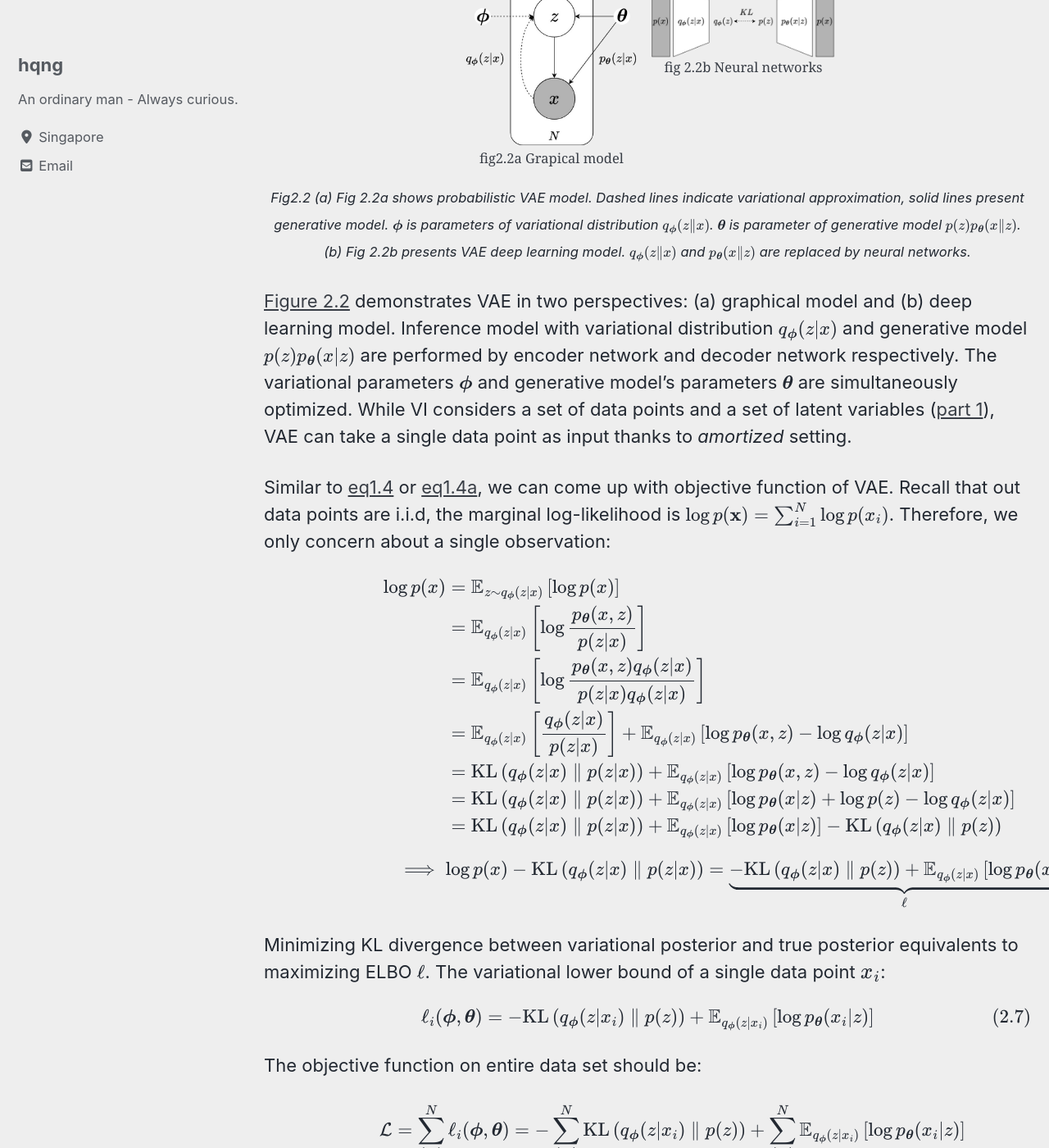
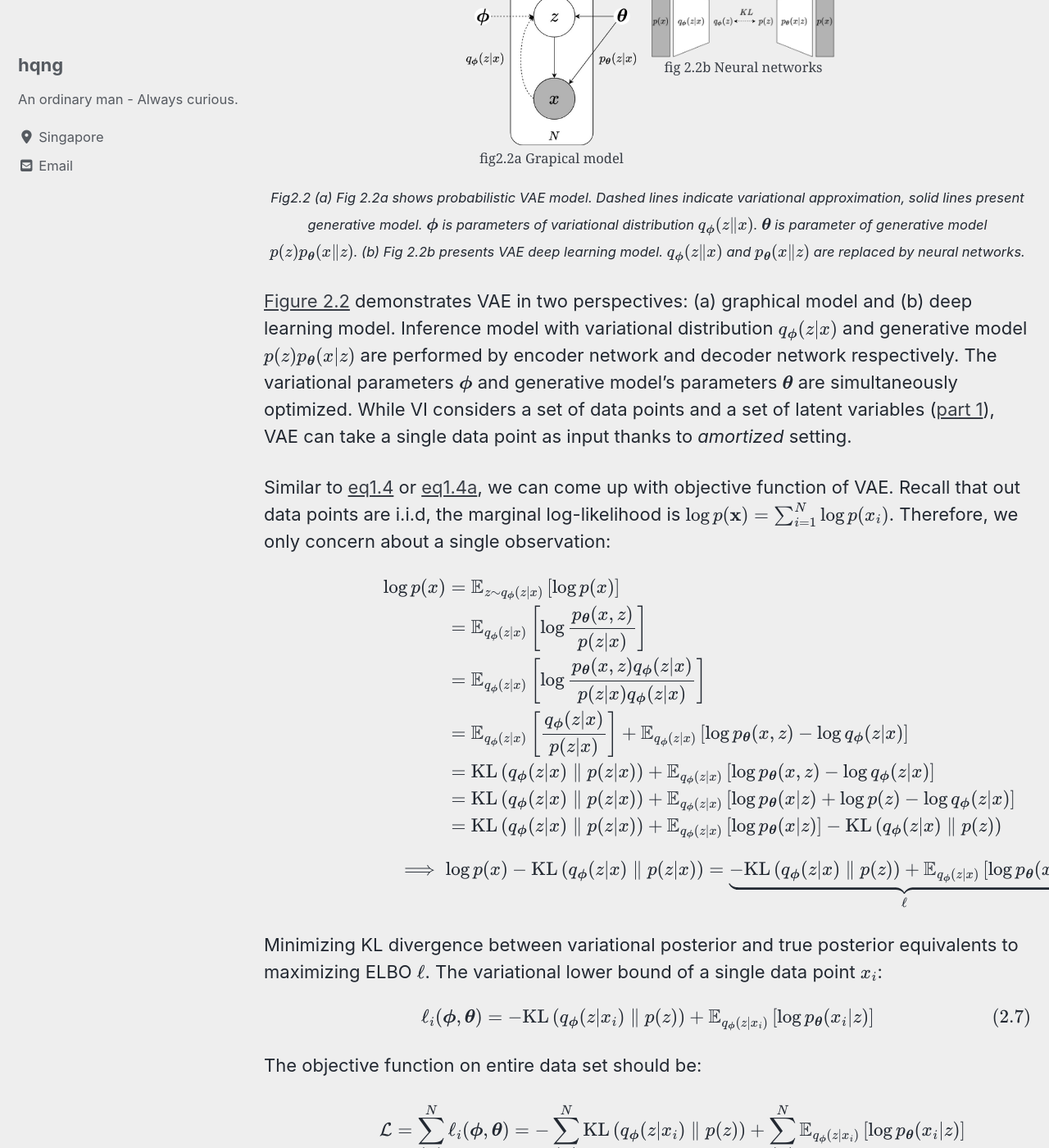
Before and after one commit to hqng/hqng.github.io, a Jekyll site: the page built from _posts/2019-08-25-OTandInference-p2.md, in a window 1280 px wide and 1400 px high, scrolled down 4510 px. Shown: the whole window at 82% size. Built offline with Jekyll 4.4.1, drawn with Linux system fonts in a browser that asks for light colours; cached includes are drawn as plain includes; nearby versions of some CDN libraries; formulas are drawn with MathJax 3; part of the change alters nothing that is shown; some of the changed text lies outside the part shown.

Commit message:
update format of inline equations

```diff
--- a/_posts/2019-08-12-OTandInference-p1.md
+++ b/_posts/2019-08-12-OTandInference-p1.md
@@ -96,7 +96,7 @@ $$ \small
 \end{align}
 $$
 {% endraw %}
-From ($\ref{eq1.4}$), the posterior $ \small p(\mathbf{z} | \mathbf{x})$ can be approximated by $q_{\boldsymbol{\theta}}(\mathbf{z})$ as long as we can find a parameters set $ \small \boldsymbol{\theta}$ to have $ \small \text{KL}(q_{\boldsymbol{\theta}}(\mathbf{z}) \parallel p(\mathbf{z} | \mathbf{x})) = 0$. Although fulfilling that requirement is practically impossible, we could still reach the KL divergence's minima. Hence, VI simply turns computing task of intractable posterior into optimization problem with following objective:
+From ($\ref{eq1.4}$), the posterior $ \small p(\mathbf{z} | \mathbf{x})$ can be approximated by $ \small q_{\boldsymbol{\theta}}(\mathbf{z})$ as long as we can find a parameters set $ \small \boldsymbol{\theta}$ to have $ \small \text{KL}(q_{\boldsymbol{\theta}}(\mathbf{z}) \parallel p(\mathbf{z} | \mathbf{x})) = 0$. Although fulfilling that requirement is practically impossible, we could still reach the KL divergence's minima. Hence, VI simply turns computing task of intractable posterior into optimization problem with following objective:
 <br>
 {% raw %}
 $$ \small
@@ -109,7 +109,7 @@ Note that $ \small \log p(\mathbf{x})$ is a constant quantity w.r.t $ \small \bo
 
 ### <a name="MFVI"></a> Mean-Field VI (MFVI)
 
-Choosing prior distribution leads to a trade-off between complexity and quality of posterior. We want an approximation that can express prior well yet must be simple enough to make itself tractable. A common choice is mean-field approximation, an adaption of mean-field theory in physics. Under mean-field assumption, MFVI factorizes $ \small q_{\boldsymbol{\theta}}(\mathbf{z})$ into $M$ factors where each factor is governed by its own parameter and is independent of others:
+Choosing prior distribution leads to a trade-off between complexity and quality of posterior. We want an approximation that can express prior well yet must be simple enough to make itself tractable. A common choice is mean-field approximation, an adaption of mean-field theory in physics. Under mean-field assumption, MFVI factorizes $ \small q_{\boldsymbol{\theta}}(\mathbf{z})$ into $ \small M$ factors where each factor is governed by its own parameter and is independent of others:
 <br>
 {% raw %}
 $$ \small
@@ -239,7 +239,7 @@ Various VI models are not feasible for big datasets, for instance, MFVI's updati
 </div>
 
 <div style="text-align: center;">
-<a name="fig1.1"></a> <sub> <i> Fig1.1: Graphical model of SVI: observations $ \small x_i$, local underlying variables $ \small z_i$s, global latent variable $ \small \mathbf{y}$, local variational parameter $ \small \theta_i$, global variational parameter $ \small \boldsymbol{\phi}$, hyper-parameter $ \small \alpha$. Dashed line indicate variational approximation. </i> </sub>
+<a name="fig1.1"></a> <sub> <i> Fig1.1: Graphical model of SVI: observations $x_i$, local underlying variables $z_i$s, global latent variable $\mathbf{y}$, local variational parameter $\theta_i$, global variational parameter $\boldsymbol{\phi}$, hyper-parameter $\alpha$. Dashed line indicate variational approximation. </i> </sub>
 </div>
 <br>
 Instead of only considering local (i.e. per data point) latent variable $ \small z_i$ and their corresponding variational parameter $ \small \theta_i$, SVI introduces global latent variable $ \small \mathbf{y}$ and global variational parameter $ \small \boldsymbol{\phi}$. In detail, we have $  \small \\{ z_i \text{s}, \mathbf{y} \\} $ as latent variables and $ \small \{ \theta_i, \boldsymbol{\phi} \} $ as variational parameter for $ \small i = 1, 2, \dots, N$ (recall that $ \small N$ is number of observations). Furthermore, we assume the model depends on a hyper-paremeter $ \small \alpha$. Unlike vanilla VI, SVI's objective is summed over contributions of all $ \small N$ individual data points. This setting allows stochastic optimization work. Later we will learn that VAE also adopts it. <br>
--- a/_posts/2019-08-25-OTandInference-p2.md
+++ b/_posts/2019-08-25-OTandInference-p2.md
@@ -59,7 +59,7 @@ This often results in very high variance estimate and impractical ([Blei *et al.
 
 The idea of reparameterization is to transform one distribution into another form by additive/multiplicative location-scale transformations, these are basically [co-ordinate transformations](http://blog.shakirm.com/2015/10/machine-learning-trick-of-the-day-4-reparameterisation-tricks/). This way, we can express diverse and flexible class of distributions in combination of multiple simpler terms. <br>
 
-We illustrate normal distribution case since it is widely used in machine learning and also appears in VAE. Given variable $z$ drawn from normal distribution and standard Gaussian noise $\varepsilon$, $z$ can be reparameterized by following transformation:
+We illustrate normal distribution case since it is widely used in machine learning and also appears in VAE. Given variable $ \small z$ drawn from normal distribution and standard Gaussian noise $ \small \varepsilon$, $ \small z$ can be reparameterized by following transformation:
 <br>
 {% raw %}
 $$ \small
@@ -95,7 +95,7 @@ $$ \small
 \end{alignat}
 $$
 {% endraw %}
-Here $ \small \theta$ is the set of parameters and $g(\varepsilon, \theta)$ is the transformation. $ \small q_{\theta}(z)$ and $ \small q(\varepsilon)$ are density functions of distribution of $ \small z$ and $ \small \varepsilon$ respectively. For instance, when $ \small z$ has normal distribution, $\theta$ would be $ \small \{\mu, \sigma \}$ and $ \small g(\varepsilon, \theta)$ would be equation ($\ref{eq2.2}$). <br>
+Here $ \small \theta$ is the set of parameters and $g(\varepsilon, \theta)$ is the transformation. $ \small q_{\theta}(z)$ and $ \small q(\varepsilon)$ are density functions of distribution of $ \small z$ and $ \small \varepsilon$ respectively. For instance, when $ \small z$ has normal distribution, $ \small \theta$ would be $ \small \{\mu, \sigma \}$ and $ \small g(\varepsilon, \theta)$ would be equation ($\ref{eq2.2}$). <br>
 <br>
 Gradient in ($\ref{eq2.3}$) now can be acquired using Monte Carlo estimation. Monte Carlo method allows us to estimate result of certain tasks by performing deterministic computation on large number of inputs that are sampled from a probability distribution on pre-defined domain. It eases the worry of analytically computing intractable quantity. For integral task, it is simple and straightforward:
 <br>
@@ -163,7 +163,7 @@ For simplicity, we only study VAE in setting of deep latent Gaussian model, i.e.
 </div>
 </html>
 <div style="text-align: center;">
-<a name="fig2.2"></a> <sub> <i> Fig2.2 (a) Fig 2.2a shows probabilistic VAE model. Dashed lines indicate variational approximation, solid lines present generative model. $ \small \boldsymbol{\phi}$ is parameters of variational distribution $ \small q_{\boldsymbol{\phi}}(z \| x)$. $ \small \boldsymbol{\theta}$ is parameter of generative model $ \small p(z) p_{\boldsymbol{\theta}}(x \| z) $. (b) Fig 2.2b presents VAE deep learning model. $ \small q_{\boldsymbol{\phi}}(z \| x)$ and $ \small p_{\boldsymbol{\theta}}(x \| z)$ are replaced by neural networks. </i> </sub>
+<a name="fig2.2"></a> <sub> <i> Fig2.2 (a) Fig 2.2a shows probabilistic VAE model. Dashed lines indicate variational approximation, solid lines present generative model. $\boldsymbol{\phi}$ is parameters of variational distribution $q_{\boldsymbol{\phi}}(z \| x)$. $\boldsymbol{\theta}$ is parameter of generative model $p(z) p_{\boldsymbol{\theta}}(x \| z) $. (b) Fig 2.2b presents VAE deep learning model. $q_{\boldsymbol{\phi}}(z \| x)$ and $p_{\boldsymbol{\theta}}(x \| z)$ are replaced by neural networks. </i> </sub>
 </div>
 <br>
 [Figure 2.2](#fig2.2) demonstrates VAE in two perspectives: (a) graphical model and (b) deep learning model. Inference model with variational distribution $ \small q_{\boldsymbol{\phi}}(z \| x)$ and generative model $ \small p(z) p_{\boldsymbol{\theta}}(x \| z)$ are performed by encoder network and decoder network respectively. The variational parameters $ \small \boldsymbol{\phi}$ and generative model's parameters $ \small \boldsymbol{\theta} $ are simultaneously optimized. While VI considers a set of data points and a set of latent variables ([part 1](/variational%20inference/OTandInference-p1/#VI)), VAE can take a single data point as input thanks to *amortized* setting. <br>
@@ -191,7 +191,7 @@ $$ \small
 \end{align}
 $$
 {% endraw %}
-Minimizing KL divergence between variational posterior and true posterior equivalents to maximizing ELBO $ \small \ell$. The variational lower bound of a single data point $x_i$:
+Minimizing KL divergence between variational posterior and true posterior equivalents to maximizing ELBO $ \small \ell$. The variational lower bound of a single data point $ \small x_i$:
 <br>
 {% raw %}
 $$ \small
--- a/_posts/2019-09-07-OTandInference-p3.md
+++ b/_posts/2019-09-07-OTandInference-p3.md
@@ -190,11 +190,11 @@ In machine learning, we often take $ \small p=1$ and use $\small 1$-Wasserstein
 {% raw %}
 $$ \small
 \begin{align}
-\mathbf{W_1}(\mu, \nu) = \sup_{\varphi \: \text{is 1-Lipschitz}} \int_{\Omega} \varphi (d\mu - d\nu) \label{eq3.9} \tag{3.9}
+\mathbf{W_1}(\mu, \nu) = \sup_{\varphi \: \text{is $1$-Lipschitz}} \int_{\Omega} \varphi (d\mu - d\nu) \label{eq3.9} \tag{3.9}
 \end{align}
 $$
 {% endraw %}
-To arrive ($\ref{eq3.9}$), we must show that: $ \small p=1$ and $ \small \varphi$ is concave $ \small \Leftrightarrow$ $\bar{\varphi} = - \varphi$ and $ \small \varphi$ is 1-Lipshitz
+To arrive ($\ref{eq3.9}$), we must show that: $ \small p=1$ and $ \small \varphi$ is concave $ \small \Leftrightarrow$ $\bar{\varphi} = - \varphi$ and $ \small \varphi$ is $ \small 1$-Lipshitz
 
 *Proof*: <br>
 Define $ \small \bar{\varphi}_x(y) \mathrel{\vcenter{:}}= D(x,y) - \varphi(x)$, obviously:
@@ -249,7 +249,7 @@ W_{p}^{p}(\mu, \nu)=\max _{\alpha \in \mathbb{R}^{n}, \beta \in \mathbb{R}^{m}}
 $$
 {% endraw %}
 
-One challenge is that solution of ($\ref{eq3.10}$),($\ref{eq3.11}$) is unstable and not always unique ([Cuturi's, 2019](https://www.youtube.com/watch?v=1ZiP_7kmIoc&t=1500s)). Additionally, $ \small W_p^p$ is not differentiable, making training models by stochastic gradient optimization less feasible. Fortunately, entropic regularization that measures the level of uncertainty in a probability distribution can overcome these disadvantages:<br>
+One challenge is that solution of ($\ref{eq3.10}$),($\ref{eq3.11}$) is unstable and not always unique ([Cuturi's, 2019](https://www.youtube.com/watch?v=1ZiP_7kmIoc&t=1500s)). Additionally, $ \small W_p^p$ is not differentiable, making training models by stochastic gradient optimization less feasible. Fortunately, entropic regularization that measures the level of uncertainty in a probability distribution can overcome these disadvantages: <br>
 
 **Entropic Regularization**:
 For joint distribution $ \small P(x, y)$ (in this section, we only concern about discrete distribution unless stated otherwise):
--- a/_posts/2019-09-20-OTandInference-p4.md
+++ b/_posts/2019-09-20-OTandInference-p4.md
@@ -21,7 +21,7 @@ We now have enough materials to study VI models whose objective functions are de
 
 WAE ([Tolstikhin *et al.*, 2018](https://openreview.net/pdf?id=HkL7n1-0b)) is similar to VAE in both model-architecture and target-function. In structural term, WAE and VAE both employ 2 neural networks, one is encoder that encodes data into latent variables, another is decoder that reconstructs data from learned latent representation. In term of target, they both aim to minimize the reconstruction loss and regularize latent variables. The difference is that WAE takes Wasserstein distance instead of KL divergence as its objective (recall that VAE tries to maximize a marginal log-likelihood which leads to KL loss). <br>
 
-Given observation $ \small X \in \mathcal{X}$ with distribution $ \small P_X$, WAE models data by introducing latent variable $ \small Z \in \mathcal{Z}$ with prior $ \small P_Z$. The inference network $ \small Q_Z(Z|X)$, i.e. encoder learns $Z$ from $X$ whilst generative network $ \small P_G(X|Z)$, i.e. decoder reconstructs data from latent variables. Marginal distribution $ \small Q_Z$ of $ \small Z$ can be obtained through inference model when $ \small X \sim P_X$ and $ \small Z \sim Q_Z(Z|X)$. It can be expressed in a form of density:
+Given observation $ \small X \in \mathcal{X}$ with distribution $ \small P_X$, WAE models data by introducing latent variable $ \small Z \in \mathcal{Z}$ with prior $ \small P_Z$. The inference network $ \small Q_Z(Z|X)$, i.e. encoder learns $ \small Z$ from $ \small X$ whilst generative network $ \small P_G(X|Z)$, i.e. decoder reconstructs data from latent variables. Marginal distribution $ \small Q_Z$ of $ \small Z$ can be obtained through inference model when $ \small X \sim P_X$ and $ \small Z \sim Q_Z(Z|X)$. It can be expressed in a form of density:
 <br>
 {% raw %}
 $$ \small
@@ -296,7 +296,7 @@ On the other hand, if $ \small p_X$ and $ \small p_Y$ are already known, ($\ref{
 </div>
 
 <div style="text-align: center;">
-<a name="fig4.2"></a> <sub> <i> Fig4.2: Top row: one-dimensional distribution densities are known (top left), the Wasserstein distance then can be analytically computed (top right). Bottom row: only samples of distributions are available (bottom left), then $ \small a_m = c(x_{i[m]}. y_{j[m]} ) $ where $ \small x_{i[m]}. y_{j[m]}$ are sorted in ascending order (bottom right). (Source: <a href="https://arxiv.org/abs/1804.01947"> Kolouri et al., 2018. </a>). </i> </sub>
+<a name="fig4.2"></a> <sub> <i> Fig4.2: Top row: one-dimensional distribution densities are known (top left), the Wasserstein distance then can be analytically computed (top right). Bottom row: only samples of distributions are available (bottom left), then $a_m = c(x_{i[m]}. y_{j[m]})$ where $x_{i[m]}. y_{j[m]}$ are sorted in ascending order (bottom right). (Source: <a href="https://arxiv.org/abs/1804.01947"> Kolouri et al., 2018. </a>). </i> </sub>
 </div>
 <br>
 
@@ -359,7 +359,7 @@ $$ \small
 $$
 {% endraw %}
 
-The Wasserstein distance of joint-distributions can be estimated by its empirical Wasserstein distance (thus Monte Carlo estimator of its gradient can be obtained) because of next theorem:
+The Wasserstein distance of joint-distributions can be estimated by its empirical Wasserstein distance (thus Monte Carlo estimator of its gradient can be obtained) because of next theorem: <br>
 <a name="thrm4.5"></a> **Theorem 4.5**: <i>Let $ \small W_c(p_n, q_n)$ is the Wasserstein distance between two empirical distributions $ \small p^{\*}, q^{\*}$. For $n$ tends to infinity, there exists a positive number $s$ such that: </i>
 <br>
 {% raw %}
@@ -403,7 +403,7 @@ $$ \small
 \end{align}
 $$
 {% endraw %}
-In $\ref{eq4.13}$, $\omega_i$s are weights of each cost. $ \small d(\cdot, \cdot)$ is a metric distance on the observable space, i.e. data space. $ \small C_{PB}^{p}(\cdot, \cdot)$, $C_{LA}^{q}(\cdot, \cdot)$, $ \small C_{OA}^{p}(\cdot, \cdot)$ are correspondingly divergences for latent space, latent autoencoder cost and observable autoencoder cost. They are defined as:
+In $\ref{eq4.13}$, $\omega_i$s are weights of each cost. $ \small d(\cdot, \cdot)$ is a metric distance on the observable space, i.e. data space. $ \small C_{PB}^{p}(\cdot, \cdot)$, $ \small C_{LA}^{q}(\cdot, \cdot)$, $ \small C_{OA}^{p}(\cdot, \cdot)$ are correspondingly divergences for latent space, latent autoencoder cost and observable autoencoder cost. They are defined as:
 <br>
 {% raw %}
 $$ \small
```
